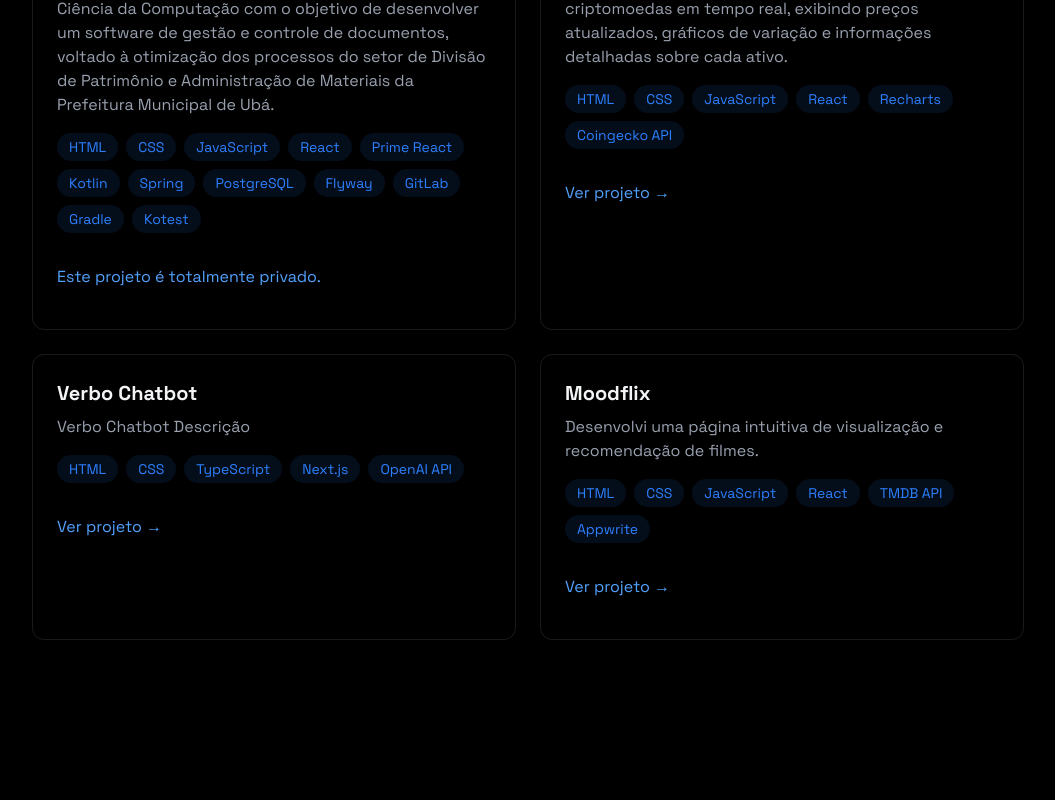
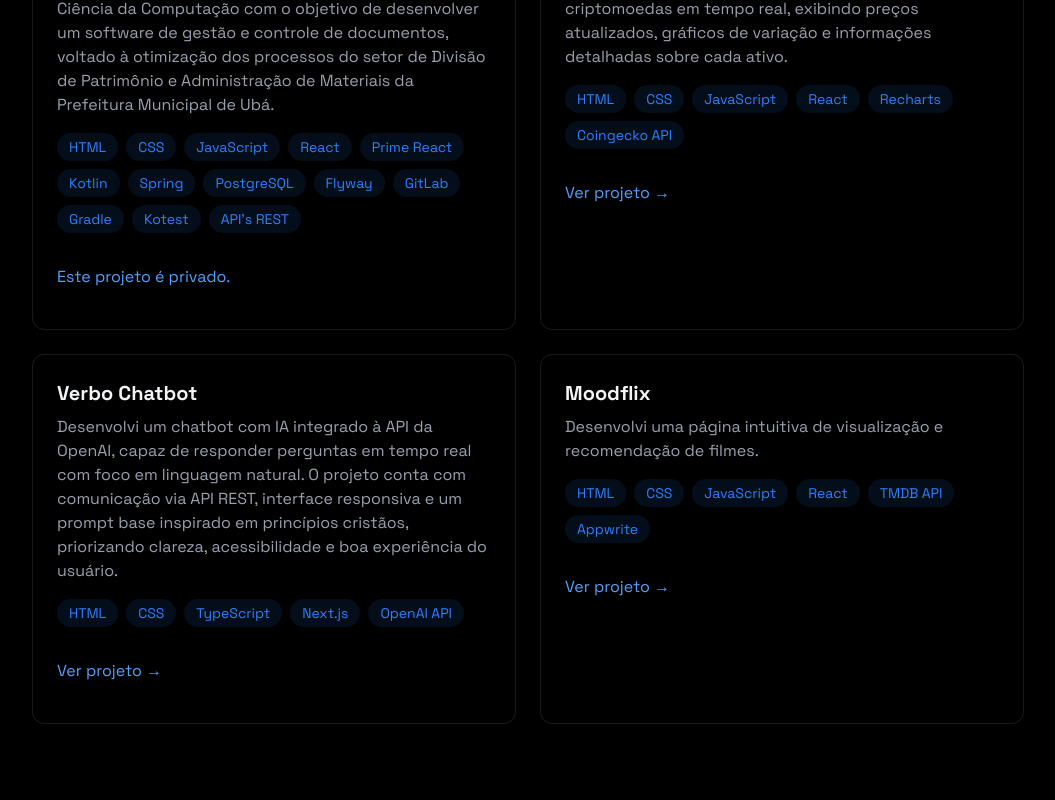
Before and after one commit to lucasrodriguescunha/beautiful-portfolio, a React (Vite) app: page /pt in a window 1280 px wide. Shown: the part 2180-2980 px from the top of the page, without its empty margins (112-1167 px from the left). Built offline with nearby package versions, Linux system fonts and the light colour scheme.

Commit message:
feat: update project descriptions and add new technology to Projects section

```diff
--- a/src/components/sections/Projects.jsx
+++ b/src/components/sections/Projects.jsx
@@ -37,7 +37,8 @@ export const Projects = () => {
                     'Flyway',
                     'GitLab',
                     'Gradle',
-                    'Kotest'
+                    'Kotest',
+                    'API\'s REST'
                   ].map((tech, key) => (
                     <span
                       key={key}
@@ -54,7 +55,7 @@ export const Projects = () => {
                   className='text-blue-400 hover:text-blue-300 transition-colors my-4'
                   disabled={true}
                 >
-                  Este projeto é totalmente privado.
+                  Este projeto é privado.
                 </a>
               </div>
             </div>
--- a/src/locales/en/translation.json
+++ b/src/locales/en/translation.json
@@ -24,7 +24,7 @@
   "crypto_vision_title": "Crypto Vision",
   "crypto_vision_description": "I developed a web application for real-time cryptocurrency monitoring, displaying updated prices, price fluctuation charts, and detailed information about each asset.",
   "verbo_app_title": "Chatbot Verb",
-  "verbo_app_description": "Verbo Chatbot Description",
+  "verbo_app_description": "I developed an AI-powered chatbot integrated with the OpenAI API, capable of answering questions in real time using natural language. The project features communication via REST API, a responsive interface, and a ready-made base inspired by Christian principles, clearly prioritizing accessibility and a good user experience.",
   "moodflix_title": "Moodflix",
   "moodflix_description": "I developed an intuitive movie viewing and recommendation system.",
   "ecommerce_title": "E-commerce",
--- a/src/locales/pt/translation.json
+++ b/src/locales/pt/translation.json
@@ -24,7 +24,7 @@
   "crypto_vision_title": "Visão Cripto",
   "crypto_vision_description": "Desenvolvi uma aplicação web para monitoramento de criptomoedas em tempo real, exibindo preços atualizados, gráficos de variação e informações detalhadas sobre cada ativo.",
   "verbo_app_title": "Verbo Chatbot",
-  "verbo_app_description": "Verbo Chatbot Descrição",
+  "verbo_app_description": "Desenvolvi um chatbot com IA integrado à API da OpenAI, capaz de responder perguntas em tempo real com foco em linguagem natural. O projeto conta com comunicação via API REST, interface responsiva e um prompt base inspirado em princípios cristãos, priorizando clareza, acessibilidade e boa experiência do usuário.",
   "moodflix_title": "Moodflix",
   "moodflix_description": "Desenvolvi uma página intuitiva de visualização e recomendação de filmes.",
   "ecommerce_title": "E-commerce",
```
